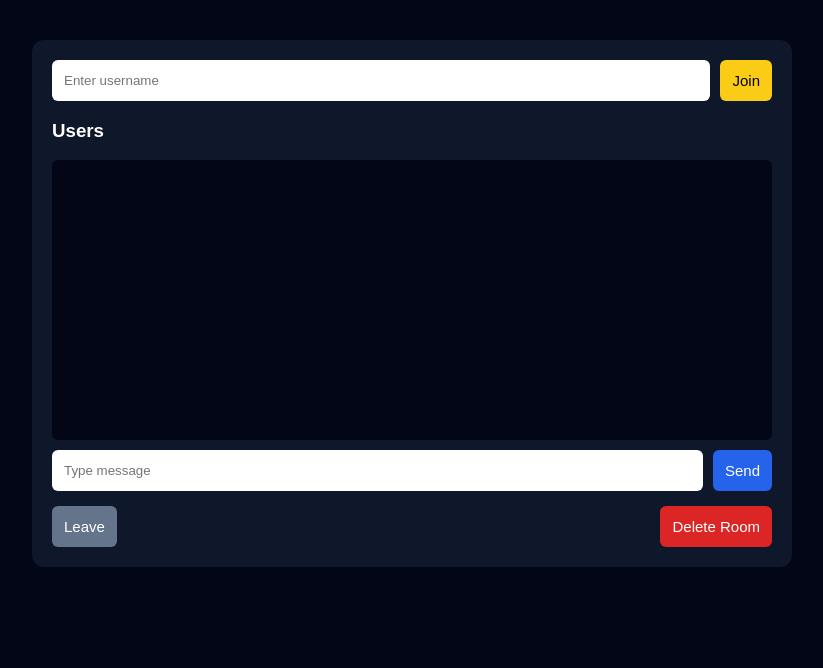
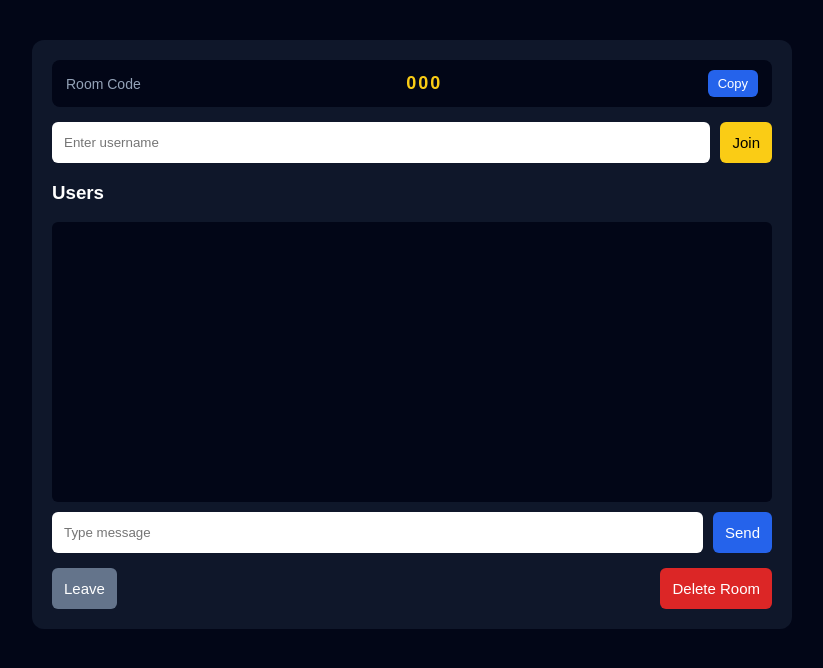
Before and after one commit to Aarcode-s/Whisper, a Flask app: template templates/room.html in a window 1280 px wide. Shown: the top 668 px of the page, without its empty margins (228-1051 px from the left). Run offline with Flask 3, Linux system fonts and the light colour scheme; the template is opened without the code that fills it: most values are stand-ins (such as "Sample title", 1, 10 or a date in 2020); some libraries are stand-ins or nearby versions.

Commit message:
socket app

```diff
--- a/static/css/room.css
+++ b/static/css/room.css
@@ -11,6 +11,38 @@ body {
     padding: 20px;
     background: #0f172a;
     border-radius: 12px;
+}
+
+/* Room code */
+.room-code-box {
+    display: flex;
+    align-items: center;
+    justify-content: space-between;
+    background: #020617;
+    padding: 10px 14px;
+    border-radius: 8px;
+    margin-bottom: 15px;
+}
+
+.room-code-box span {
+    font-size: 14px;
+    color: #94a3b8;
+}
+
+.room-code-box strong {
+    font-size: 18px;
+    letter-spacing: 2px;
+    color: #facc15;
+}
+
+.room-code-box button {
+    background: #2563eb;
+    color: white;
+    border: none;
+    padding: 6px 10px;
+    border-radius: 6px;
+    cursor: pointer;
+    font-size: 13px;
 }
 
 /* Inputs */
@@ -34,7 +66,7 @@ input {
 
 .btn.join {
     background: #facc15;
-    color: #000;
+    color: black;
 }
 
 .btn.send {
@@ -53,7 +85,7 @@ input {
     opacity: 0.9;
 }
 
-/* Join username section */
+/* Join section */
 .join-section {
     display: flex;
     gap: 10px;
@@ -64,7 +96,6 @@ input {
 .users ul {
     list-style: none;
     padding: 0;
-    margin: 0;
 }
 
 .users li {
--- a/static/javascript/room.js
+++ b/static/javascript/room.js
@@ -1,6 +1,3 @@
-// room.js
-// Handles all real-time room logic using Socket.IO
-
 const socket = io();
 
 let username = "";
@@ -10,58 +7,44 @@ let joined = false;
 const usernameInput = document.getElementById("username");
 const joinBtn = document.getElementById("joinBtn");
 const usersList = document.getElementById("usersList");
-
 const messageInput = document.getElementById("messageInput");
 const sendBtn = document.getElementById("sendBtn");
-
 const leaveBtn = document.getElementById("leaveBtn");
 const deleteBtn = document.getElementById("deleteBtn");
-
 const chatBox = document.getElementById("chatBox");
 
-// ---------------- JOIN ROOM ----------------
+// JOIN
 joinBtn.addEventListener("click", () => {
     if (joined) return;
 
     const name = usernameInput.value.trim();
-    if (!name) {
-        alert("Please enter a username");
-        return;
-    }
+    if (!name) return alert("Enter username");
 
     username = name;
     socket.emit("join", { username, room: ROOM_CODE });
 
     joined = true;
-
-    // Lock username after join
     usernameInput.disabled = true;
     joinBtn.disabled = true;
     joinBtn.innerText = "Joined";
 });
 
-// ---------------- SEND MESSAGE ----------------
+// SEND MESSAGE
 sendBtn.addEventListener("click", () => {
     if (!joined) return;
 
     const message = messageInput.value.trim();
     if (!message) return;
 
-    socket.emit("send_message", {
-        username,
-        room: ROOM_CODE,
-        message
-    });
-
+    socket.emit("send_message", { username, room: ROOM_CODE, message });
     messageInput.value = "";
 });
 
-// Enter key support
 messageInput.addEventListener("keydown", (e) => {
     if (e.key === "Enter") sendBtn.click();
 });
 
-// ---------------- LEAVE ROOM ----------------
+// LEAVE
 leaveBtn.addEventListener("click", () => {
     if (joined) {
         socket.emit("leave", { username, room: ROOM_CODE });
@@ -69,39 +52,32 @@ leaveBtn.addEventListener("click", () => {
     window.location.href = "/";
 });
 
-// ---------------- DELETE ROOM (ADMIN ONLY BACKEND) ----------------
+// DELETE (admin only backend)
 deleteBtn.addEventListener("click", () => {
     if (!joined) return;
-
-    const confirmDelete = confirm("Are you sure you want to delete the room?");
-    if (!confirmDelete) return;
-
+    if (!confirm("Delete this room?")) return;
     socket.emit("delete", { username, room: ROOM_CODE });
 });
 
-// ---------------- SOCKET EVENTS ----------------
-
-// Update user list when someone joins
+// SOCKET EVENTS
 socket.on("user_joined", (data) => {
     usersList.innerHTML = "";
-    data.users.forEach((u) => {
+    data.users.forEach(u => {
         const li = document.createElement("li");
         li.textContent = u;
         usersList.appendChild(li);
     });
 });
 
-// Update user list when someone leaves
 socket.on("user_left", (data) => {
     usersList.innerHTML = "";
-    data.users.forEach((u) => {
+    data.users.forEach(u => {
         const li = document.createElement("li");
         li.textContent = u;
         usersList.appendChild(li);
     });
 });
 
-// Receive chat messages
 socket.on("chat_message", (data) => {
     const p = document.createElement("p");
     p.innerHTML = `<strong>${data.username}:</strong> ${data.message}`;
@@ -109,8 +85,17 @@ socket.on("chat_message", (data) => {
     chatBox.scrollTop = chatBox.scrollHeight;
 });
 
-// Room deleted (admin action or auto-delete)
 socket.on("room_deleted", () => {
-    alert("Room has been deleted");
+    alert("Room deleted");
     window.location.href = "/";
 });
+
+// COPY ROOM CODE
+const copyBtn = document.getElementById("copyCodeBtn");
+const roomCodeText = document.getElementById("roomCode");
+
+copyBtn.addEventListener("click", () => {
+    navigator.clipboard.writeText(roomCodeText.innerText);
+    copyBtn.innerText = "Copied!";
+    setTimeout(() => copyBtn.innerText = "Copy", 1500);
+});
--- a/templates/room.html
+++ b/templates/room.html
@@ -1,6 +1,6 @@
 {% extends "base.html" %}
 
-{% block title %}Room{% endblock %}
+{% block title %}Room {{ room_code }}{% endblock %}
 
 {% block css %}
 <link rel="stylesheet" href="{{ url_for('static', filename='css/room.css') }}">
@@ -9,7 +9,14 @@
 {% block content %}
 <div class="room-container">
 
-    <!-- USERNAME JOIN (Socket-level, NOT dashboard logic) -->
+    <!-- ROOM CODE DISPLAY -->
+    <div class="room-code-box">
+        <span>Room Code</span>
+        <strong id="roomCode">{{ room_code }}</strong>
+        <button id="copyCodeBtn">Copy</button>
+    </div>
+
+    <!-- USERNAME JOIN -->
     <div class="join-section">
         <input id="username" placeholder="Enter username">
         <button id="joinBtn" class="btn join">Join</button>
```
